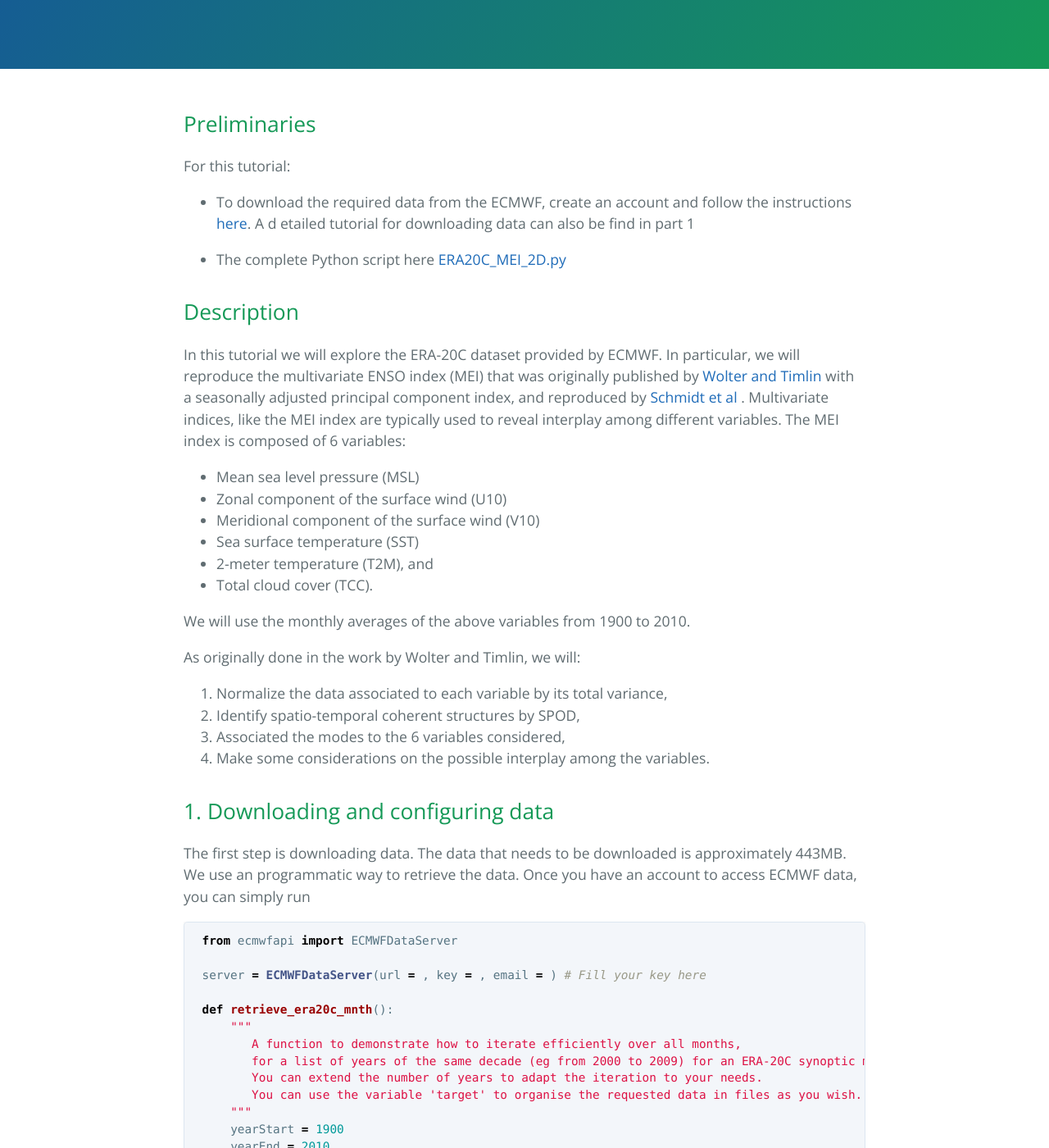
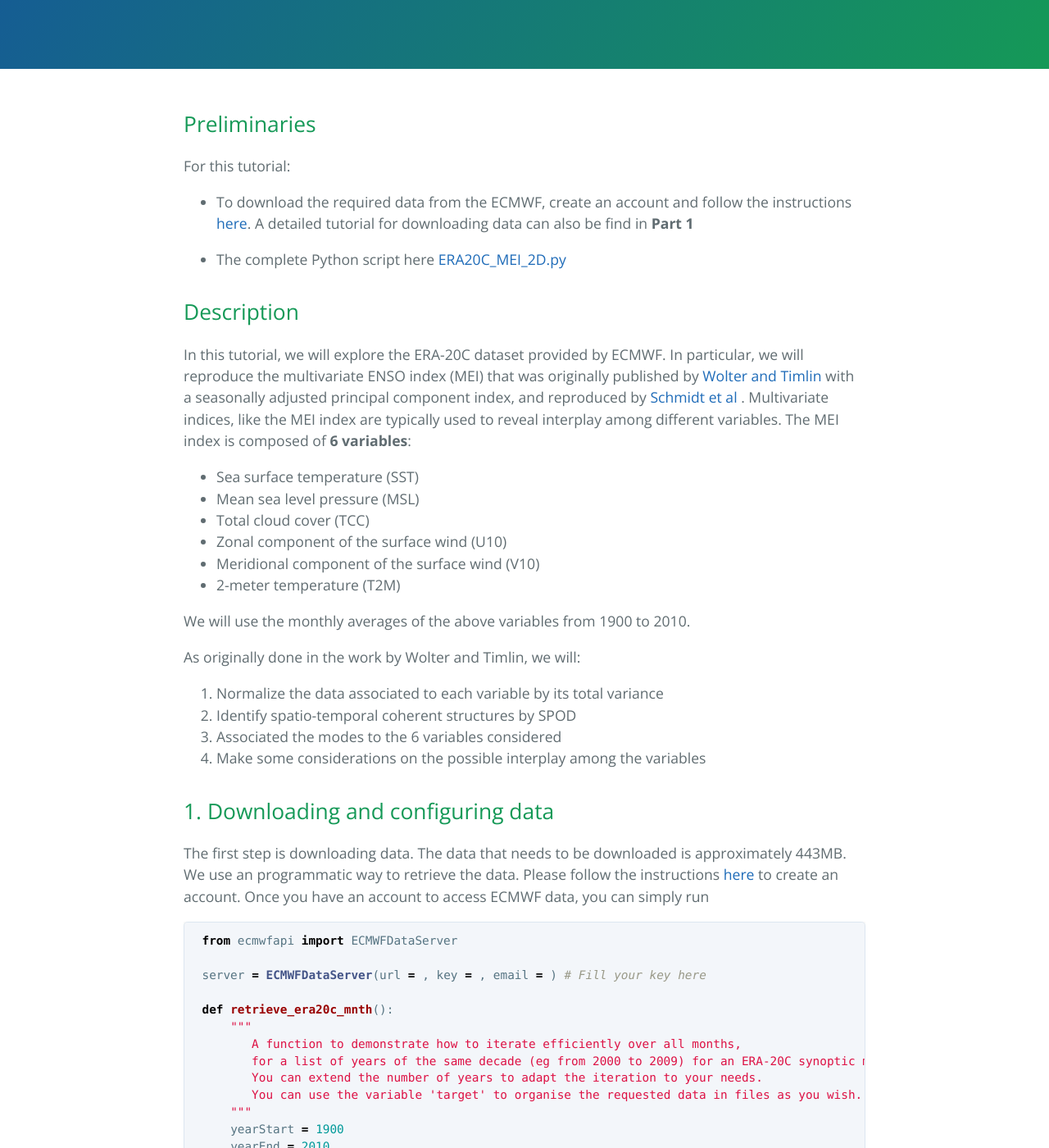
Before and after one commit to MathEXLab/PySPOD, a Jekyll site: the page built from tutorial3.md, in a window 1280 px wide and 1400 px high, scrolled down 289 px. Shown: the whole window at 82% size. Built offline with Jekyll 4.4.1, drawn with Linux system fonts in a browser that asks for light colours; some of the changed text lies outside the part shown.

Commit message:
check details

````diff
--- a/tutorial3.md
+++ b/tutorial3.md
@@ -13,38 +13,41 @@ For this tutorial:
 
 - To download the required data from the ECMWF,
  create an account and follow the instructions [here](https://confluence.ecmwf.int/display/WEBAPI/Access+ECMWF+Public+Datasets).
- A d etailed tutorial for downloading data can also be find in part 1
+ A detailed tutorial for downloading data can also be find in **Part 1**
 
 - The complete Python script here [ERA20C_MEI_2D.py ](https://github.com/MathEXLab/PySPOD/blob/main/tutorials/climate/ERA20C_MEI_2D/ERA20C_MEI_2D.py)
 
 ## Description
-In this tutorial we will explore the ERA-20C dataset provided by ECMWF.
+In this tutorial, we will explore the ERA-20C dataset provided by ECMWF.
 In particular, we will reproduce the multivariate ENSO index (MEI)
 that was originally published by [Wolter and Timlin](https://psl.noaa.gov/enso/mei.old/WT1.pdf)
 with a seasonally adjusted principal component index, and reproduced by [Schmidt et al](https://flowphysics.ucsd.edu/wp-content/papercite-data/pdf/schmidtetal_2019_mwr.pdf) .
 Multivariate indices, like the MEI index are typically used to reveal interplay
-among different variables. The MEI index is composed of 6 variables:
+among different variables. The MEI index is composed of **6 variables**:
 
+- Sea surface temperature (SST)
 - Mean sea level pressure (MSL)
+- Total cloud cover (TCC)
 - Zonal component of the surface wind (U10)
 - Meridional component of the surface wind (V10)
-- Sea surface temperature (SST)
-- 2-meter temperature (T2M), and
-- Total cloud cover (TCC).
+- 2-meter temperature (T2M)
 
 We will use the monthly averages of the above variables from 1900 to 2010.
 
 As originally done in the work by Wolter and Timlin, we will:
 
-1. Normalize the data associated to each variable by its total variance,
-2. Identify spatio-temporal coherent structures by SPOD,
-3. Associated the modes to the 6 variables considered,
-4. Make some considerations on the possible interplay among the variables.
+1. Normalize the data associated to each variable by its total variance
+2. Identify spatio-temporal coherent structures by SPOD
+3. Associated the modes to the 6 variables considered
+4. Make some considerations on the possible interplay among the variables
 
 ## 1. Downloading and configuring data
 
  The first step is downloading data. The data that needs to be downloaded is approximately 443MB. We use an
- programmatic way to retrieve the data. Once you have an account to access ECMWF data,
+ programmatic way to retrieve the data.
+ Please follow the instructions [here](https://confluence.ecmwf.int/display/WEBAPI/Access+ECMWF+Public+Datasets)
+ to create an account.
+ Once you have an account to access ECMWF data,
  you can simply run
 
 ```python
@@ -95,13 +98,13 @@ As originally done in the work by Wolter and Timlin, we will:
      retrieve_era20c_mnth()
 
 ```
-This should download a netCDF file called E20C_MONTHLYMEAN00_1900_2010_MEI.nc
-in the current directory tutorials/climate/ERA20C_MEI_2D/. If not, please modify it manually.
+This should download a netCDF file called `E20C_MONTHLYMEAN00_1900_2010_MEI.nc`
+in the current directory `tutorials/climate/ERA20C_MEI_2D/`. If not, please modify it manually.
 
 The next step is to import the required libraries, including the custom libraries
 
-- ```from pyspod.spod.standard import Standard as spod_standard```
-- ```from pyspod.spod.streaming import Streaming as spod_streaming```
+- `from pyspod.spod.standard import Standard as spod_standard`
+- `from pyspod.spod.streaming import Streaming as spod_streaming`
 
 that include two different implementations of the SPOD algorithm,
 the first being a standard algorithm, and the second being a streaming algorithm,
@@ -152,12 +155,12 @@ Note that the netCDF file contains **3 coordinates**:
 
 along with **6 variables**:
 
-sst (sea surface temperature),
-msl (mean seal level pressure),
-tcc (total cloud cover),
-u10 (horizontal velocity; u-component),
-v10 (horizontal velocity; v-component),
-t2m (2-meters temperature).
+- `sst` (sea surface temperature),
+- `msl` (mean seal level pressure),
+- `tcc` (total cloud cover),
+- `u10` (horizontal velocity; u-component),
+- `v10` (horizontal velocity; v-component),
+- `t2m` (2-meters temperature).
 
 We first load time, and the two spatial coordinates `longitude` and `latitude`,
 and we store them into three different arrays, `t`, `x1` and `x2`, respectively.
@@ -197,7 +200,8 @@ print('shape of data matrix X: ', X.shape)
 ```
 
 The outcome should be:
-shape of data matrix X:  (1332, 240, 121, 6)
+
+`shape of data matrix X:  (1332, 240, 121, 6)`
 
 <b>NOTE I : we used `np.nan_to_num` to set possible NaN (not-a-number) to zero.
 The amount of NaN in this case is relatively small, and setting them to zero is
@@ -329,11 +333,9 @@ using the built-in function `plot_eigs`, that is part of the `postproc` module.
 spod.plot_eigs()
 ```
 
-![](./figures/tutorial2/coeff1.jpg) <!-- add picture here -->
-
 We note that the eigenvalues are all real.
 
-We can then plot the eigenvalues as a function of frequency and period
+We can then plot the eigenvalues as a function of frequency or period
 (note that we multiply the frequency by 24, that is the number of hours in a day,
 to obtain a period for the x-axis in days). Again, we can see how thorough the
 PySPOD object returned after the computation we can access the frequency array (spod.freq)
@@ -342,14 +344,12 @@ along with the plotting methods `spod.plot_eigs_vs_frequency` and `spod.plot_eig
 ```python
 freq = spod.freq*24
 spod.plot_eigs_vs_frequency(freq=freq)
-```
-![](./figures/tutorial2/coeff1.jpg)  <!-- add picture here -->
-
-```python
 spod.plot_eigs_vs_period(freq=freq, xticks=[1, 7, 30, 365, 1825])
 ```
 
-![](./figures/tutorial2/coeff1.jpg)<!-- add picture here -->
+![](./figures/tutorial3/eig_value.png) | ![](./figures/tutorial3/eig_freq.png) | ![](./figures/tutorial3/eig_period.png)
+:-------------------------:|:-------------------------:|:-------------------------:
+<span style="color:#858986;"> **Eigenvalues**</span> | <span style="color:#858986;"> **Eigenvalues vs frequency**</span> | | <span style="color:#858986;"> **Eigenvalues vs period**</span>
 
 We can then plot the modes that were computed by the SPOD algorithm via the
 built-in `plot_2d_modes_at_frequency` method, that can again be accessed via the
@@ -377,7 +377,13 @@ spod.plot_2d_modes_at_frequency(
     vars_idx=[1,4])
 ```
 
-![](./figures/tutorial2/coeff1.jpg)<!-- add picture here -->
+![](./figures/tutorial3/mode0v1.png) | ![](./figures/tutorial3/mode0v4.png)
+:-------------------------:|:-------------------------:
+<span style="color:#858986;"> **Mode 0, variable 1 (msl)**</span> | <span style="color:#858986;"> **Mode 0, variable 4 (v10)**</span>
+
+![](./figures/tutorial3/mode1v1.png) | ![](./figures/tutorial3/mode1v4.png)
+:-------------------------:|:-------------------------:
+<span style="color:#858986;"> **Mode 1, variable 1 (msl)**</span> | <span style="color:#858986;"> **Mode 1, variable 4 (v10)**</span>
 
 Note that we can also plot the **original data** by
 
@@ -390,24 +396,14 @@ spod.plot_2d_data(
     x2=x2,
     coastlines='centred',
     vars_idx=[5],
-    time_idx=[0,100,200])
+    time_idx=[0,200])
 
 ```
-![](./figures/tutorial2/coeff1.jpg)<!-- add picture here -->
 
-Along with a video of the original data
+![](./figures/tutorial3/t0v5.png) | ![](./figures/tutorial3/t200v5.png)
+:-------------------------:|:-------------------------:
+<span style="color:#858986;"> **Time 0, variable 5 (t2m)**</span> | <span style="color:#858986;"> **Time 0, variable 5 (t2m)**</span>
 
-```python
-spod.generate_2d_data_video(
-    data,
-    x1=x1-180,
-    x2=x2,
-    coastlines='centred',
-    sampling=20,
-    vars_idx=[5])
-
-```
-<!-- add video here -->
 
 ## 5. Final notes
 
````
Also changed, not shown: other parts of tutorial3.md (+2 -2 lines).
